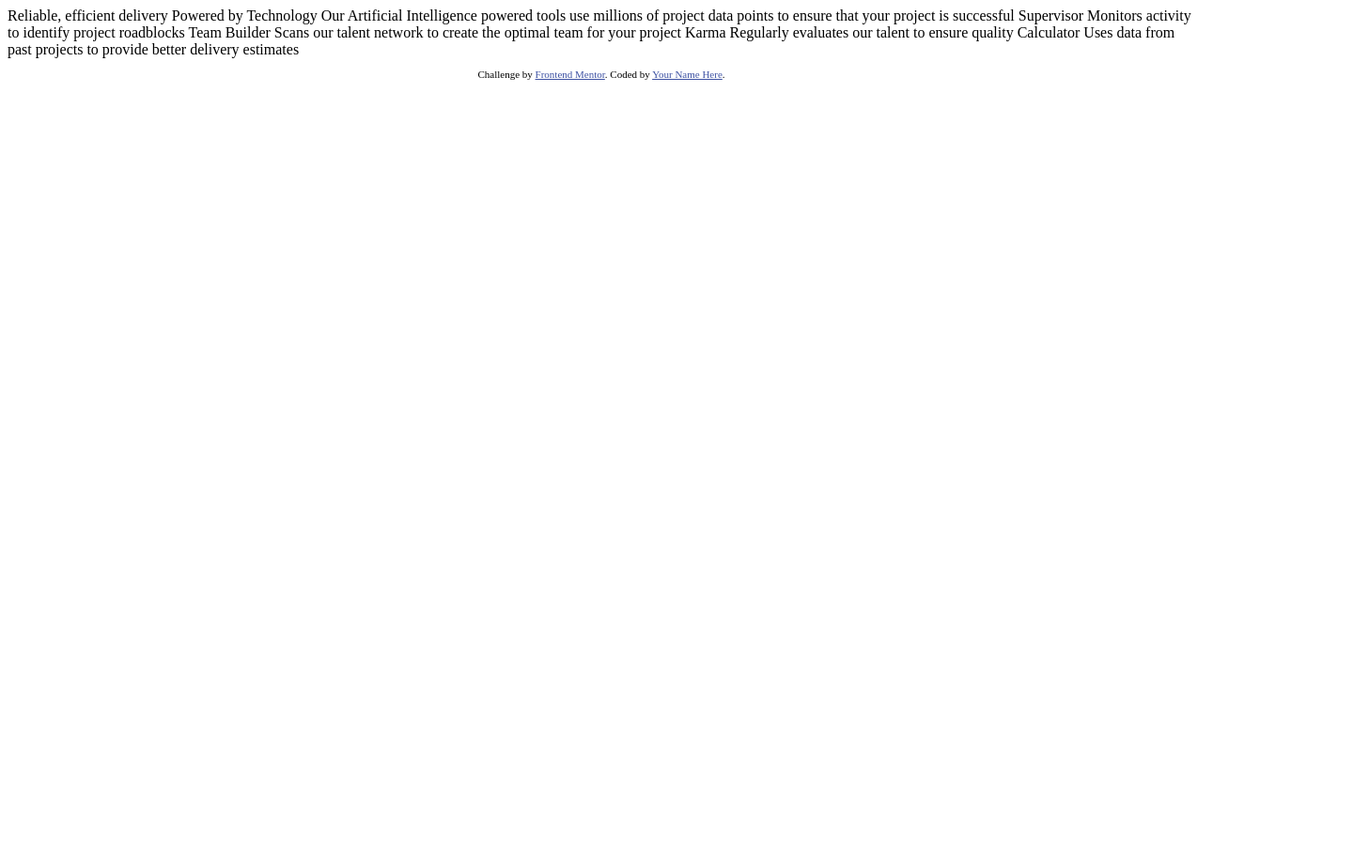
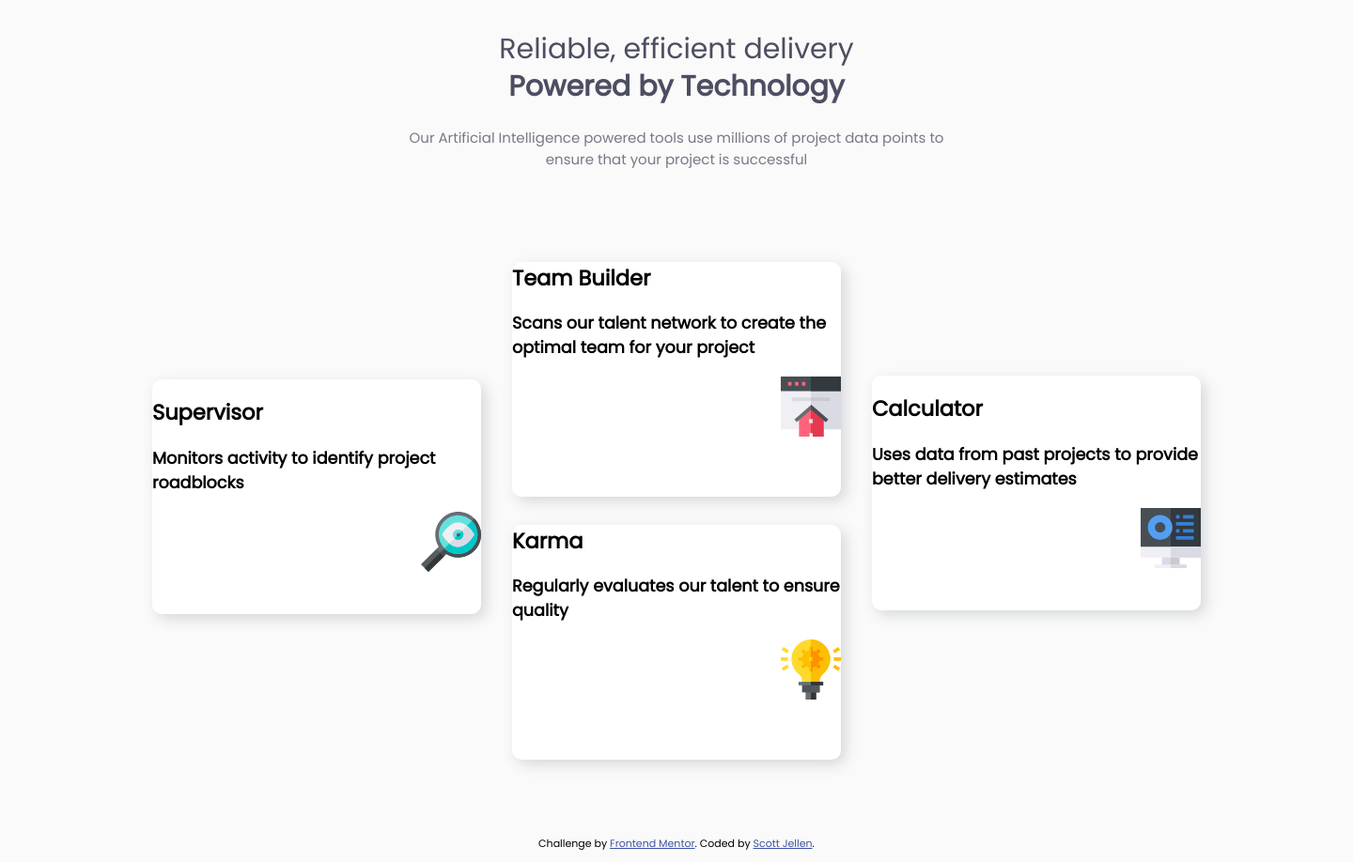
Before and after one commit to SJellen/fourCard, a plain HTML site: page index.html in a window 1280 px wide. Shown: the whole page at 94% size, 1440 px wide, since content can reach past the window. Before the commit the page ends 800 px from the top, so only its background shows below. Drawn offline with Linux system fonts and the light colour scheme.

Commit message:
box layout done

```diff
--- a/index.html
+++ b/index.html
@@ -5,7 +5,8 @@
   <meta name="viewport" content="width=device-width, initial-scale=1.0"> <!-- displays site properly based on user's device -->
 
   <link rel="icon" type="image/png" sizes="32x32" href="./images/favicon-32x32.png">
-
+  <link rel="stylesheet" type="text/css" href="style.css">
+  <link href="https://fonts.googleapis.com/css?family=Poppins&display=swap" rel="stylesheet">
   <title>Frontend Mentor | Four card feature section</title>
 
   <!-- Feel free to remove these styles or customise in your own stylesheet 👍 -->
@@ -16,29 +17,90 @@
 </head>
 <body>
 
+  <div class="lead">
+    <h1 class="banner">
       Reliable, efficient delivery
+    </h1>
+    <h1 class="banner2">
       Powered by Technology
-
+    </h1>
+    <p class="banner3">
       Our Artificial Intelligence powered tools use millions of project data points
     to ensure that your project is successful
+    </p>
+  </div>
 
+<div class="container">
+
+
+  <div class="leftBox">
+    <h2 class="heading">
       Supervisor
+    </h2>
+    <h3 class="description">
       Monitors activity to identify project roadblocks
+    </h3>
+    <img src="./images/icon-supervisor.svg" alt="supervisor" class="icon">
 
+  </div>
+
+
+  <div class="topBox">
+    <h2 class="heading">
       Team Builder
+    </h2>
+    <h3 class="description">
       Scans our talent network to create the optimal team for your project
+    </h3>
+    <img src="./images/icon-team-builder.svg" alt="house" class="icon">
 
+  </div>
+
+  <div class="bottomBox">
+    <h2 class="heading">
       Karma
+    </h2>
+    <h3 class="description">
       Regularly evaluates our talent to ensure quality
+    </h3>
+    <img src="./images/icon-karma.svg" alt="lightbulb" class="icon">
 
+  </div>
+
+  <div class="rightBox">
+    <h2 class="heading">
       Calculator
+    </h2>
+    <h3 class="description">
       Uses data from past projects to provide better delivery estimates
+    </h3>
+    <img src="./images/icon-calculator.svg" alt="monitor" class="icon">
+
+  </div>
+
+
+  </div>
+
+
+
+
+
+
+
+
+
+
+
+
+
+
+
 
 
   <footer>
     <p class="attribution">
       Challenge by <a href="https://www.frontendmentor.io?ref=challenge" target="_blank">Frontend Mentor</a>.
-      Coded by <a href="#">Your Name Here</a>.
+      Coded by <a href="#">Scott Jellen</a>.
     </p>
   </footer>
 </body>
--- /dev/null
+++ b/style.scss
@@ -0,0 +1,95 @@
+body {
+    padding: 0;
+    margin: 0;
+    box-sizing: border-box;
+    width: 1440px;
+    min-width: fit-content;
+    font-size: 15px;
+    font-family: 'Poppins', sans-serif;
+    background-color: hsl(0, 0%, 98%);
+}
+
+.lead {
+    width: 600px;
+    height: 250px;
+    margin: 0 auto;
+    text-align: center;
+    padding-top: 10px;
+    .banner {
+        font-weight: 200;
+        color: hsl(234, 12%, 34%);
+        margin-bottom: -25px;
+    }
+    .banner2 {
+        font-weight: 900;
+        color: hsl(234, 12%, 34%);
+    }
+    .banner3 {
+        font-weight: 200;
+        color: hsla(234, 12%, 34%, .75);
+    }
+}
+
+.container {
+    width: 1200px;
+    height: 600px;
+    margin: 0 auto;
+}
+
+.leftBox {
+    background-color: white;
+    width: 350px;
+    height: 250px;
+    border-radius: 10px;
+    float: left;
+    margin-top: 125px;
+    margin-left: 42px;
+    box-shadow: 5px 5px 15px hsla(234, 12%, 34%, .2);
+    img {
+        float: right;
+    }
+}
+
+
+.topBox {
+    background-color: white;
+    width: 350px;
+    height: 250px;
+    border-radius: 10px;
+
+    margin: 0 auto;
+    margin-bottom: 30px;
+    box-shadow: 5px 5px 15px hsla(234, 12%, 34%, .2);
+    img {
+        float: right;
+    }
+}
+
+
+.bottomBox {
+    background-color: white;
+    width: 350px;
+    height: 250px;
+    border-radius: 10px;
+
+    margin: 0 auto;
+    box-shadow: 5px 5px 15px hsla(234, 12%, 34%, .2);
+    img {
+        float: right;
+    }
+}
+
+.rightBox {
+    background-color: white;
+    width: 350px;
+    height: 250px;
+    border-radius: 10px;
+
+    float: right;
+    margin-top: -409px;
+    margin-right: 42px;
+    box-shadow: 5px 5px 15px hsla(234, 12%, 34%, .2);
+    img {
+        float: right;
+    }
+}
```
Also changed, not shown: style.css (added), 1 other file. Lines whose indentation alone changed are shown as unchanged.
